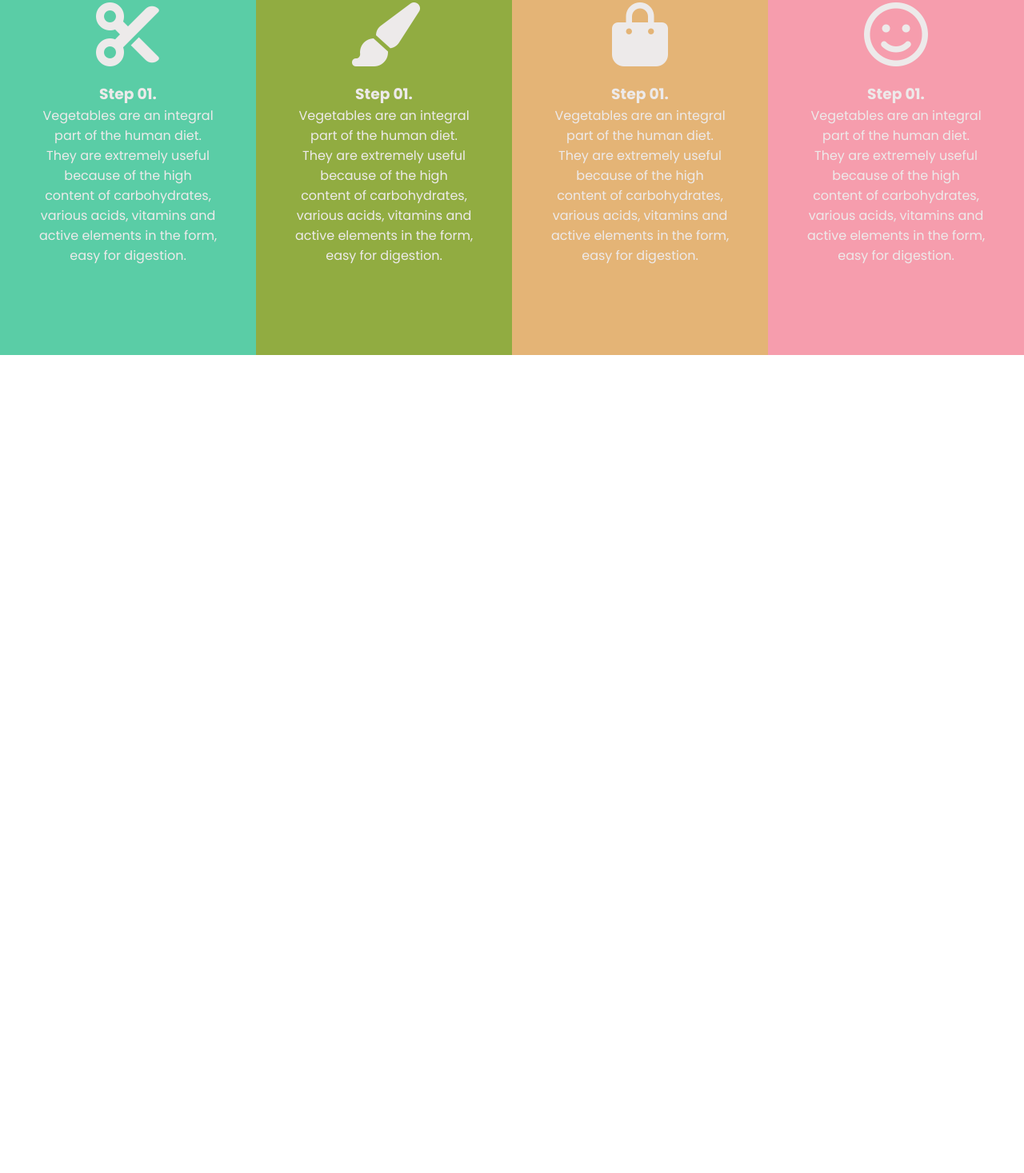
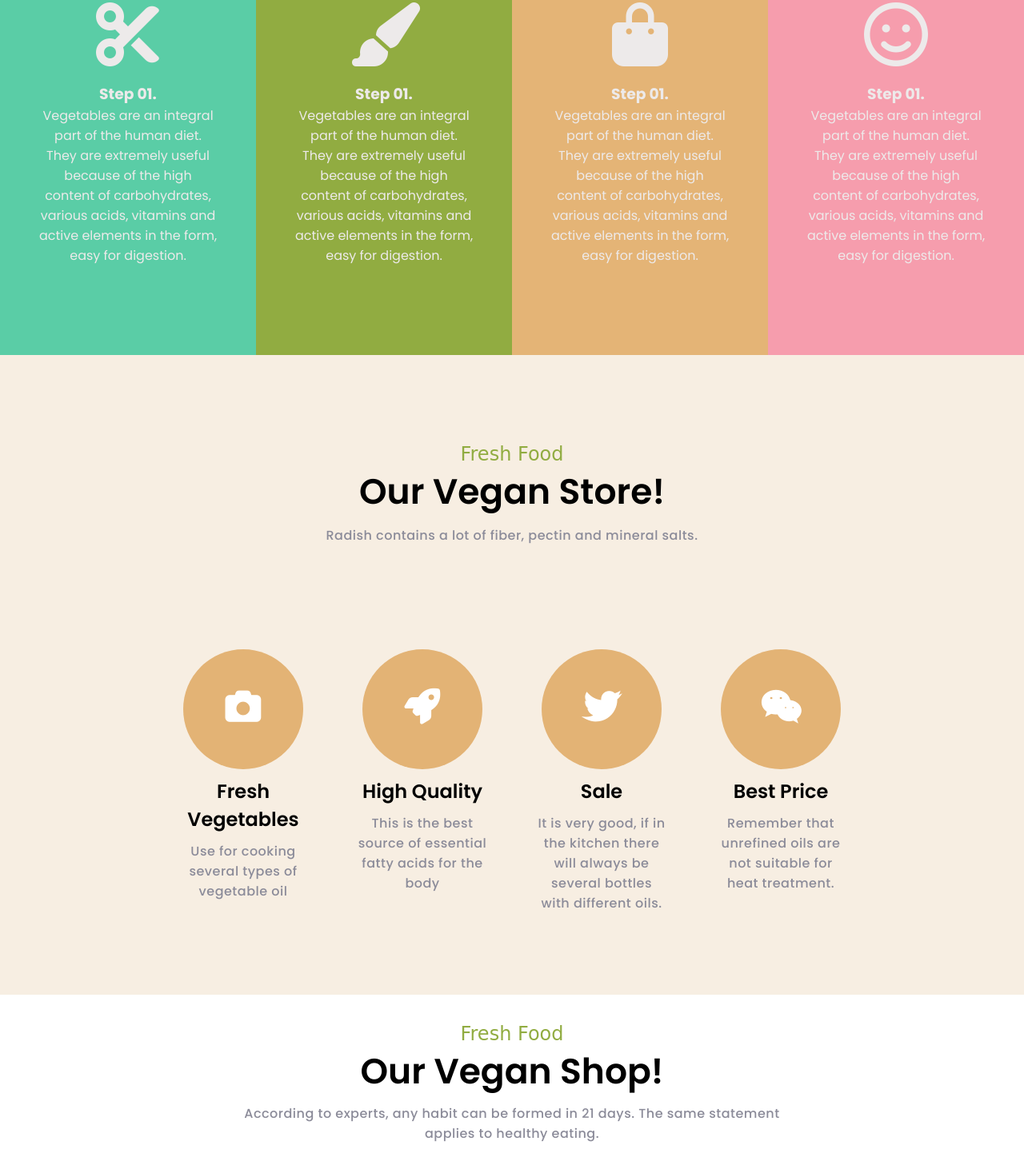
Before and after one commit to asrarali21/VeganStore-project, a plain HTML site: page index.html in a window 1280 px wide. Shown: the part 909-2376 px from the top of the page at 80% size. Before the commit the page ends 1353 px from the top, so only its background shows below. Drawn offline with Linux system fonts and the light colour scheme.

Commit message:
update homepage UI

```diff
--- a/index.css
+++ b/index.css
@@ -125,3 +125,101 @@
 .stepcard i:hover{
     transform: scale(1.5);
 }
+#highlight-section{
+    height: 100vh;
+    background-color: #f7eee2;
+    padding-top: 75px;
+    padding-bottom: 75px;
+    text-align: center;
+}
+#freshpara {
+    color: #91ac41;
+    font-size: 24px;
+    font-family: 'Caveat', cursive;
+    margin: 0;
+    margin-top: 35px;
+}
+#highlight-para h1{
+
+           font-size: 44px;
+           font-weight: 600;
+           margin: 0;
+           margin-bottom: 8px;
+}
+#fresh-secondpara{
+    font-size: 16px;
+    font-weight: 500;
+    margin-top: 10px;
+    color: #8b8b99;
+    letter-spacing: 0.5px;
+    margin-bottom: 55px;
+}
+#highlight-container-section{
+
+    width: 70%;
+    margin: 100px auto;
+    display: grid;
+    grid-template-columns: 1fr 1fr 1fr 1fr;
+    text-align: center;
+}
+.items{
+    padding: 30px;
+}
+
+#itemsbackground{
+    background-color: #e3b375;
+    height: 150px;
+    width: 150px;
+    border-radius: 100px;
+    margin: 0 auto ;
+    transition-duration: 500ms;
+
+}
+#itemsbackground:hover{
+        transform: scale(1.05);
+}
+#itemsbackground i{
+    color: white;
+    font-size: 2.8rem;
+    margin-top: 50px;
+    font-weight: 900;
+
+}
+.items h3{
+    font-size: 24px;
+    font-weight: 600;
+    margin: 10px 0;
+
+}
+.items p{
+    font-size: 16px;
+    letter-spacing: 0.5px;
+    font-weight: 500;
+    color: #8b8b99;
+}
+#testimonials-section{
+    text-align: center;
+}
+#testimonials-para{
+
+       color: #91ac41;
+    font-size: 24px;
+    font-family: 'Caveat', cursive;
+    margin: 0;
+    margin-top: 35px;
+}
+#testimonials-section h3{
+    font-size: 44px;
+    font-weight: 600;
+    margin: 0;
+    margin-bottom: 8px;
+}
+#testimonials-para2 {
+    max-width: 700px;
+    font-size: 16px;
+    font-weight: 500;
+    margin: 0 auto;
+    color: #8b8b99;
+    letter-spacing: 0.5px;
+    margin-bottom: 55px;
+}
--- a/index.html
+++ b/index.html
@@ -70,10 +70,51 @@
                 <i class="far fa-smile"></i>
                 <h3>Step 01.</h3>
                 <p>Vegetables are an integral part of the human diet. They are extremely useful because of the high content of carbohydrates, various acids, vitamins and active elements in the form, easy for digestion.</p> </div>
-
         </div>
 
+         <div id="highlight-section">
+              <div id="highlight-para">
+                <p id="freshpara">Fresh Food</p>
+                <h1>Our Vegan Store!</h1>
+                <p id="fresh-secondpara">Radish contains a lot of fiber, pectin and mineral salts.</p>
+              </div>
 
+              <div id="highlight-container-section">
+                     <div class="items">
+                        <div id="itemsbackground">
+                            <i class="fa fa-camera"></i>
+                        </div>
+                        <h3>Fresh Vegetables</h3>
+                        <p>Use for cooking several types of vegetable oil</p>
+                     </div>
+
+
+                     <div class="items"> <div id="itemsbackground">
+                        <i class="fa-rocket fa"></i>
+                    </div>
+                    <h3>High Quality</h3>
+                    <p>This is the best source of essential fatty acids for the body</p>
+                </div>
+
+                     <div class="items"> <div id="itemsbackground">
+                       <i class="fab fa-twitter"></i>
+                    </div>
+                    <h3>Sale</h3>
+                    <p>It is very good, if in the kitchen there will always be several bottles with different oils.</p></div>
+
+                    <div class="items"> <div id="itemsbackground">
+                        <i class="fab fa-weixin"></i>
+                    </div>
+                    <h3>Best Price</h3>
+                    <p>Remember that unrefined oils are not suitable for heat treatment.</p></div>
+              </div>
+         </div>
+
+         <div id="testimonials-section">
+            <p id="testimonials-para">Fresh Food</p>
+            <h3>Our Vegan Shop!</h3>
+             <p id="testimonials-para2">According to experts, any habit can be formed in 21 days. The same statement applies to healthy eating.</p>
+         </div>
 
 
 
```
